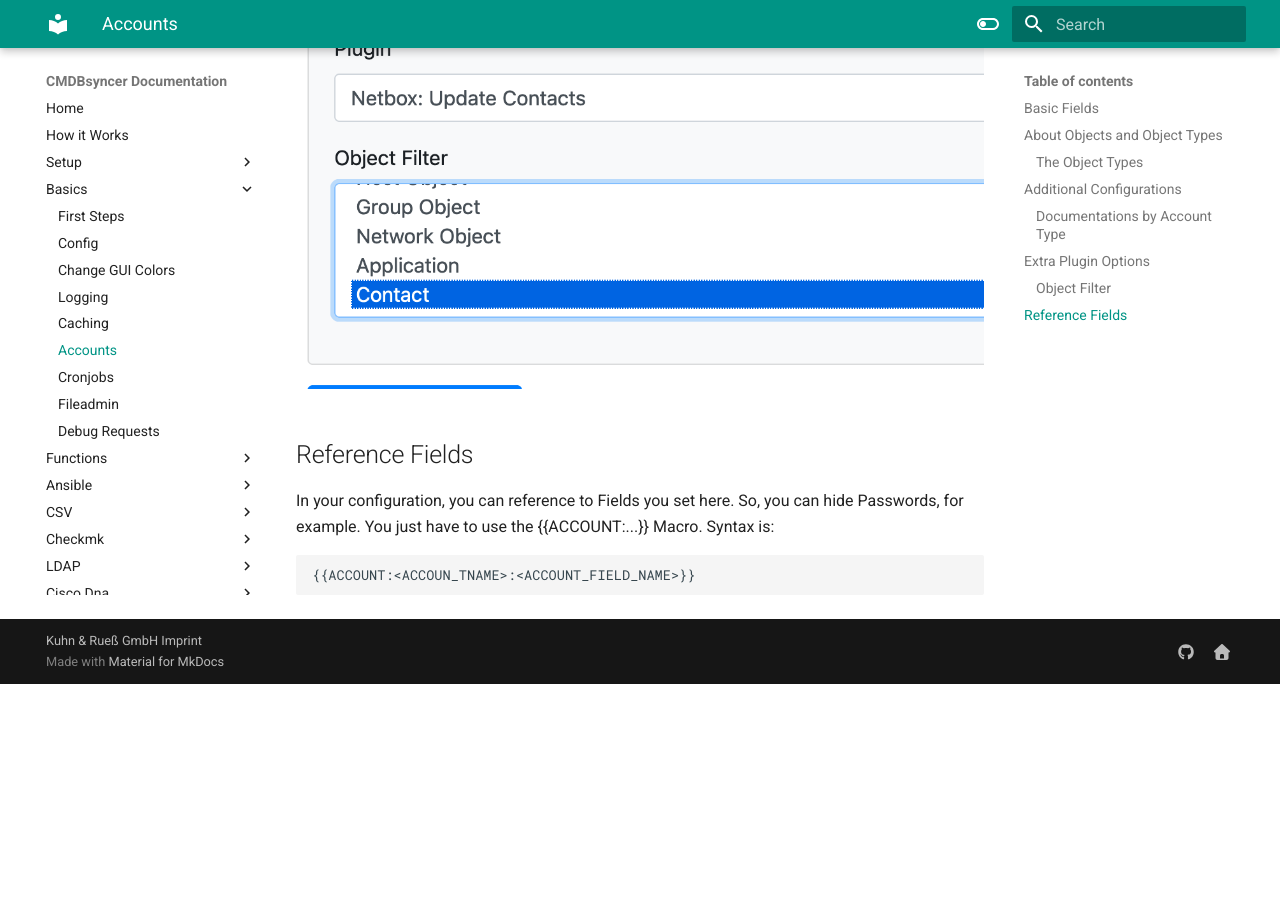
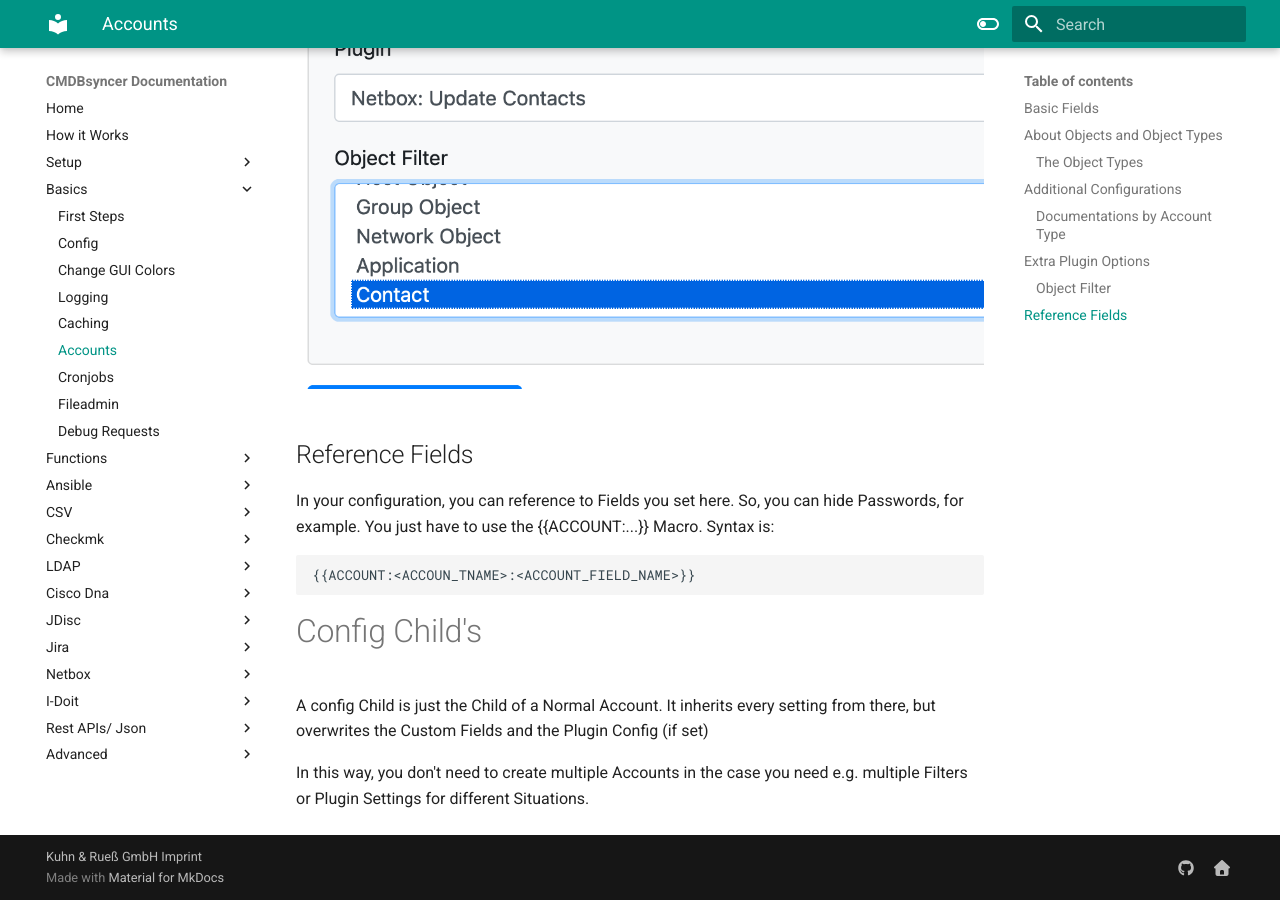
Before and after one commit to kuhn-ruess/cmdbsyncer-docs, an MkDocs documentation site: the page built from docs/basics/accounts.md, in a window 1280 px wide and 900 px high, scrolled down 2512 px. Built offline with MkDocs 1.6.1 and Material for MkDocs 9.7.7, drawn with Linux system fonts in a browser that asks for light colours; before the commit the page ends 3196 px from its top, so only the background shows below that.

Commit message:
Updated docu

````diff
--- a/docs/basics/accounts.md
+++ b/docs/basics/accounts.md
@@ -57,3 +57,12 @@
 ```
 {{ACCOUNT:<ACCOUN_TNAME>:<ACCOUNT_FIELD_NAME>}}
 ```
+
+
+
+
+# Config Child's
+
+A config Child is just the Child of a Normal Account. It inherits every setting from there, but overwrites the Custom Fields and the Plugin Config (if set)
+
+In this way, you don't need to create multiple Accounts in the case you need e.g. multiple Filters or Plugin Settings for different Situations.
````
